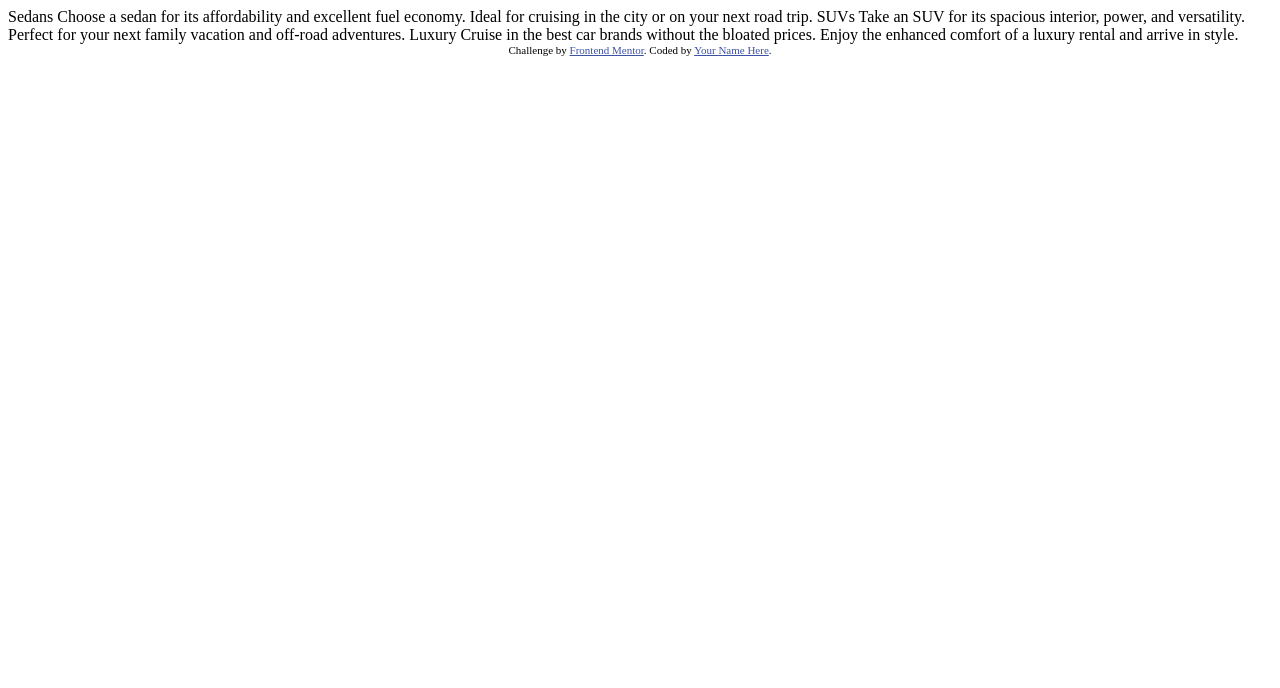
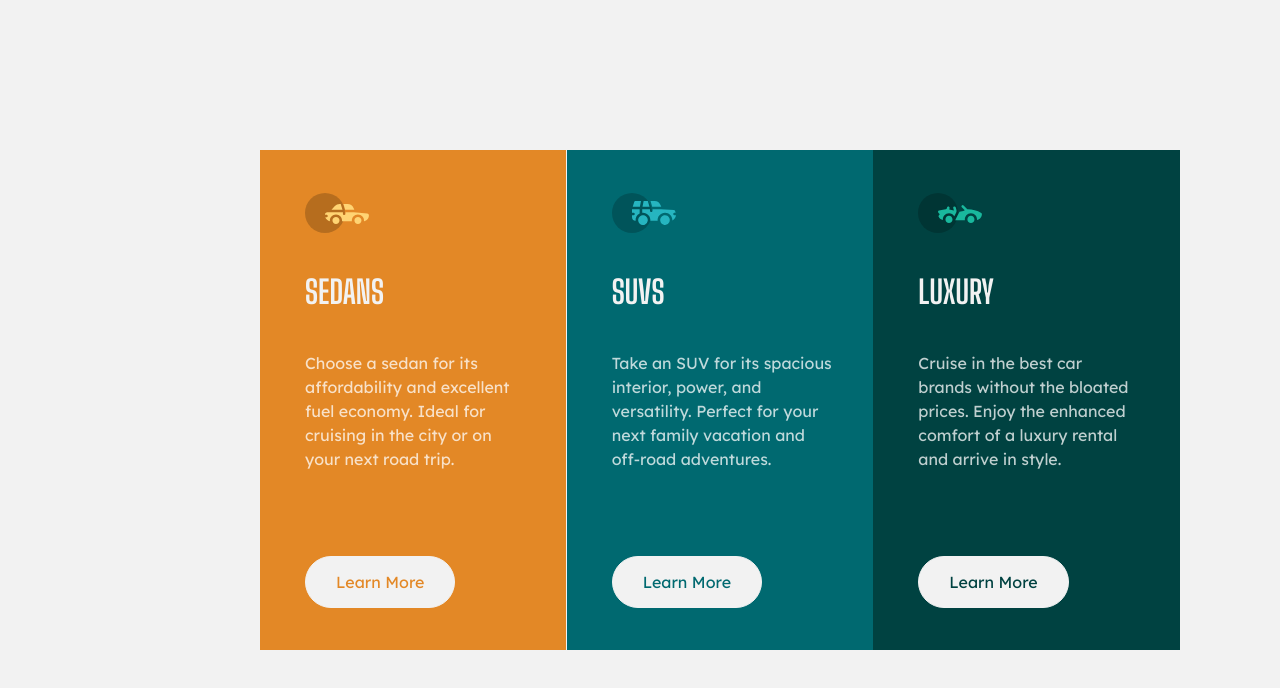
Before and after one commit to Kazalaa/three-column-card, a plain HTML site: page index.html in a window 1280 px wide. Drawn offline with Linux system fonts and the light colour scheme.

Commit message:
final step

```diff
--- a/index.html
+++ b/index.html
@@ -3,7 +3,9 @@
 <head>
   <meta charset="UTF-8">
   <meta name="viewport" content="width=device-width, initial-scale=1.0"> <!-- displays site properly based on user's device -->
-
+  <link rel="preconnect" href="https://fonts.gstatic.com">
+  <link href="https://fonts.googleapis.com/css2?family=Big+Shoulders+Display:wght@700&family=Lexend+Deca&display=swap" rel="stylesheet">
+  <link rel="stylesheet" href="style.css">
   <link rel="icon" type="image/png" sizes="32x32" href="./images/favicon-32x32.png">
 
   <title>Frontend Mentor | 3-column preview card component</title>
@@ -15,22 +17,30 @@
   </style>
 </head>
 <body>
-
-  Sedans
-  Choose a sedan for its affordability and excellent fuel economy. Ideal for cruising in the city
-  or on your next road trip.
-
-  SUVs
-  Take an SUV for its spacious interior, power, and versatility. Perfect for your next family vacation
-  and off-road adventures.
-
-  Luxury
-  Cruise in the best car brands without the bloated prices. Enjoy the enhanced comfort of a luxury
-  rental and arrive in style.
-
-  <div class="attribution">
-    Challenge by <a href="https://www.frontendmentor.io?ref=challenge" target="_blank">Frontend Mentor</a>.
-    Coded by <a href="#">Your Name Here</a>.
+  <div class='container'>
+    <div class='cards'>
+      <div class='card-sedans'>
+        <img src="./images/icon-sedans.svg" alt="sedans">
+        <h1>Sedans</h1>
+        <p>Choose a sedan for its affordability and excellent fuel economy. Ideal for cruising in the city
+        or on your next road trip.</p>
+        <a class="btn btn-sedans" href="#">Learn More</a>
+      </div>
+      <div class='card-suvs'>
+        <img src="./images/icon-suvs.svg" alt="SUVs">
+        <h1>SUVs</h1>
+        <p>Take an SUV for its spacious interior, power, and versatility. Perfect for your next family vacation
+        and off-road adventures.</p>
+        <a class="btn btn-suvs" href="#">Learn More</a>
+      </div>
+      <div class='card-luxury'>
+        <img src="./images/icon-luxury.svg" alt="luxury car">
+        <h1>Luxury</h1>
+        <p>Cruise in the best car brands without the bloated prices. Enjoy the enhanced comfort of a luxury
+        rental and arrive in style.</p>
+        <a class="btn btn-luxury" href="#">Learn More</a>
+      </div>
+    </div>
   </div>
 </body>
 </html>
--- /dev/null
+++ b/style.css
@@ -0,0 +1,174 @@
+*{
+    padding: 0;
+    margin: 0;
+    box-sizing: border-box;
+}
+body{
+    background-color: hsl(0, 0%, 95%);
+}
+
+/*card*/
+
+.cards{
+    display: grid;
+    grid-template-columns: repeat(3, 1fr);
+    grid-template-rows: repeat(3, 1fr);
+}
+.card-sedans{
+    display: flex;
+    justify-content: center;
+    align-items: center;
+    flex-direction: column;
+    height: 500px;
+    background-color: hsl(31, 77%, 52%);
+}
+.card-suvs{
+    display: flex;
+    justify-content: center;
+    align-items: center;
+    flex-direction: column;
+    height: 500px;
+    background-color:hsl(184, 100%, 22%) ;
+}
+.card-luxury{
+    display: flex;
+    justify-content: center;
+    align-items: center;
+    flex-direction: column;
+    height: 500px;
+    background-color: hsl(179, 100%, 13%);
+}
+p{
+    display: flex;
+    align-self: flex-start;
+    padding:0 40px 85px 45px;
+    color:hsla(0, 0%, 100%, 0.75) ;
+    font-family: 'Lexend Deca', sans-serif;
+    line-height: 1.5;
+}
+h1{
+    display: flex;
+    align-self: flex-start;
+    color: hsl(0, 0%, 95%);
+    font-family:'Big Shoulders Display', cursive;
+    font-weight: bold;
+    padding: 40px 0 40px 45px;
+    text-transform: uppercase;
+}
+img {
+    display: flex;
+    align-self: flex-start;
+    padding-left: 45px;
+}
+
+/* button*/
+a{
+    text-decoration: none;
+}
+
+.btn{
+    display: flex;
+    align-self: flex-start;
+    margin-left: 45px;
+    background-color: hsl(0, 0%, 95%);
+    padding: 15px 30px;
+    border-radius: 50px;
+    font-family: 'Lexend Deca', sans-serif;
+  }
+
+.btn-sedans{
+    color:hsl(31, 77%, 52%);
+    border: 1px solid hsl(0, 0%, 95%);
+}
+.btn-sedans:hover{
+    color: hsl(0, 0%, 95%);
+    background-color: hsl(31, 77%, 52%);
+    border: 1px solid hsl(0, 0%, 95%);
+}
+
+.btn-suvs{
+    color:hsl(184, 100%, 22%) ;
+    border: 1px solid hsl(0, 0%, 95%);
+}
+.btn-suvs:hover{
+    color: hsl(0, 0%, 95%);
+    background-color: hsl(184, 100%, 22%);
+    border: 1px solid hsl(0, 0%, 95%);
+}
+
+.btn-luxury{
+    color: hsl(179, 100%, 13%) ;
+    border: 1px solid hsl(0, 0%, 95%);
+}
+.btn-luxury:hover{
+    color: hsl(0, 0%, 95%);
+    background-color: hsl(179, 100%, 13%);
+    border: 1px solid hsl(0, 0%, 95%);
+}
+
+/*Reponsive*/
+/* Smallest device */
+@media (min-width: 100px) and (max-width: 575px) {
+  .cards {
+    grid-template-columns: 1fr;
+    height: 1325px;
+    width: 325px;
+  }
+  .container{
+    padding: 90px 25px 90px 25px;
+}
+.card-sedans{
+    max-width: 330px;
+    max-height: 440px;
+}
+.card-suvs{
+  max-width: 330px;
+max-height: 440px;
+}
+.card-luxury{
+  max-width: 330px;
+  max-height: 440px;
+}
+}
+
+// Small devices (landscape phones, 576px and up)
+@media (min-width: 576px) {
+  .cards {
+    grid-template-columns: 1fr;
+  }
+}
+
+/* Medium devices (tablets, 768px and up) */
+@media (min-width: 768px) {
+  .cards {
+    grid-template-columns: 1fr 1fr;
+  }
+}
+
+/* Large devices (desktops, 992px and up) */
+@media (min-width: 992px) {
+  .cards {
+    grid-template-columns: 1fr 1fr 1fr;
+  }
+}
+
+/* Extra large devices (large desktops, 1200px and up) */
+@media (min-width: 1200px) {
+    .cards {
+    grid-template-columns: 1fr 1fr 1fr;
+    height: 500px;
+    width: 920px;
+  }
+  .container{
+      padding: 150px 260px 150px 260px;
+  }
+  .card-sedans{
+      max-width: 306px;
+  }
+  .card-suvs{
+    max-width: 306px;
+}
+.card-luxry{
+    max-width: 306px;
+}
+}
```
